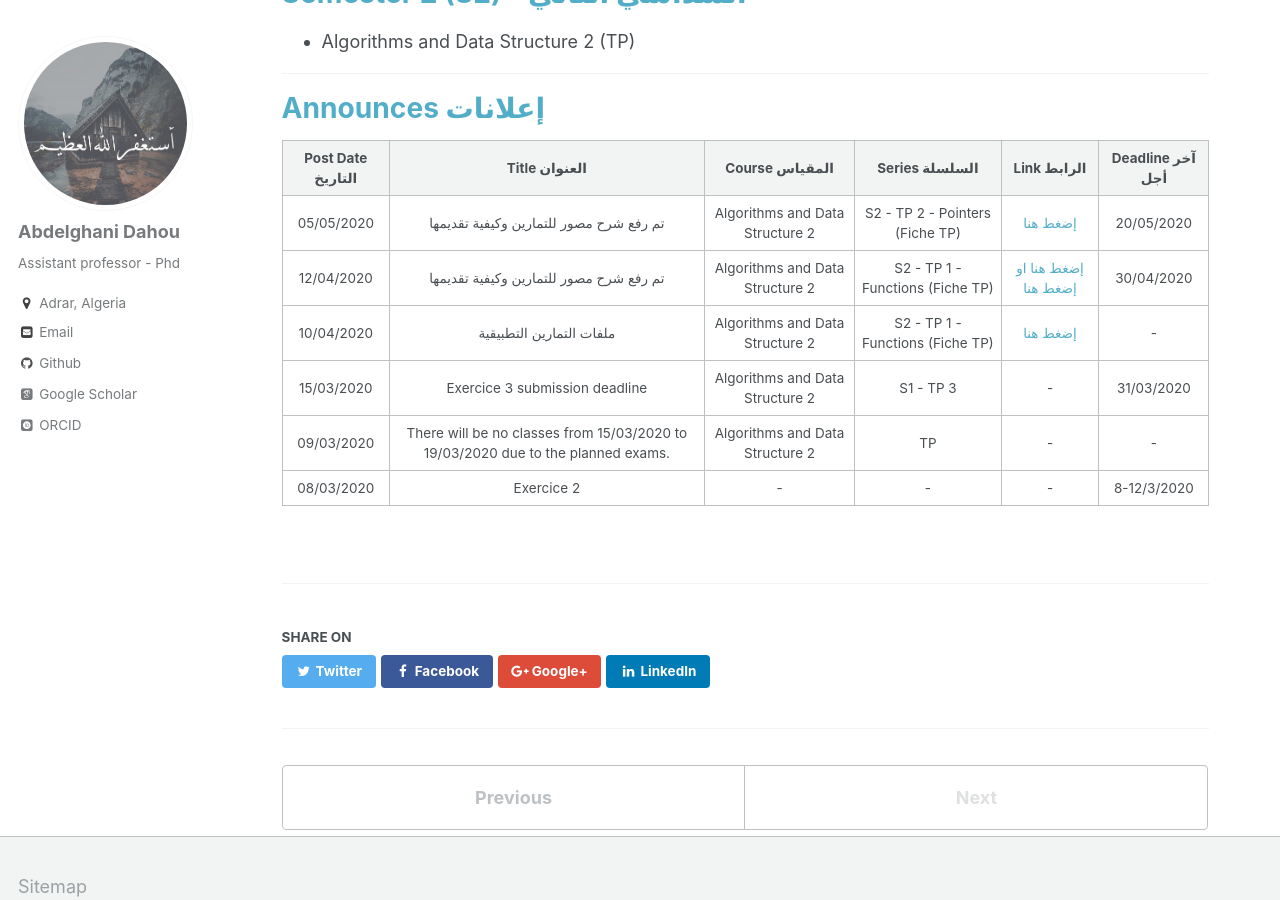
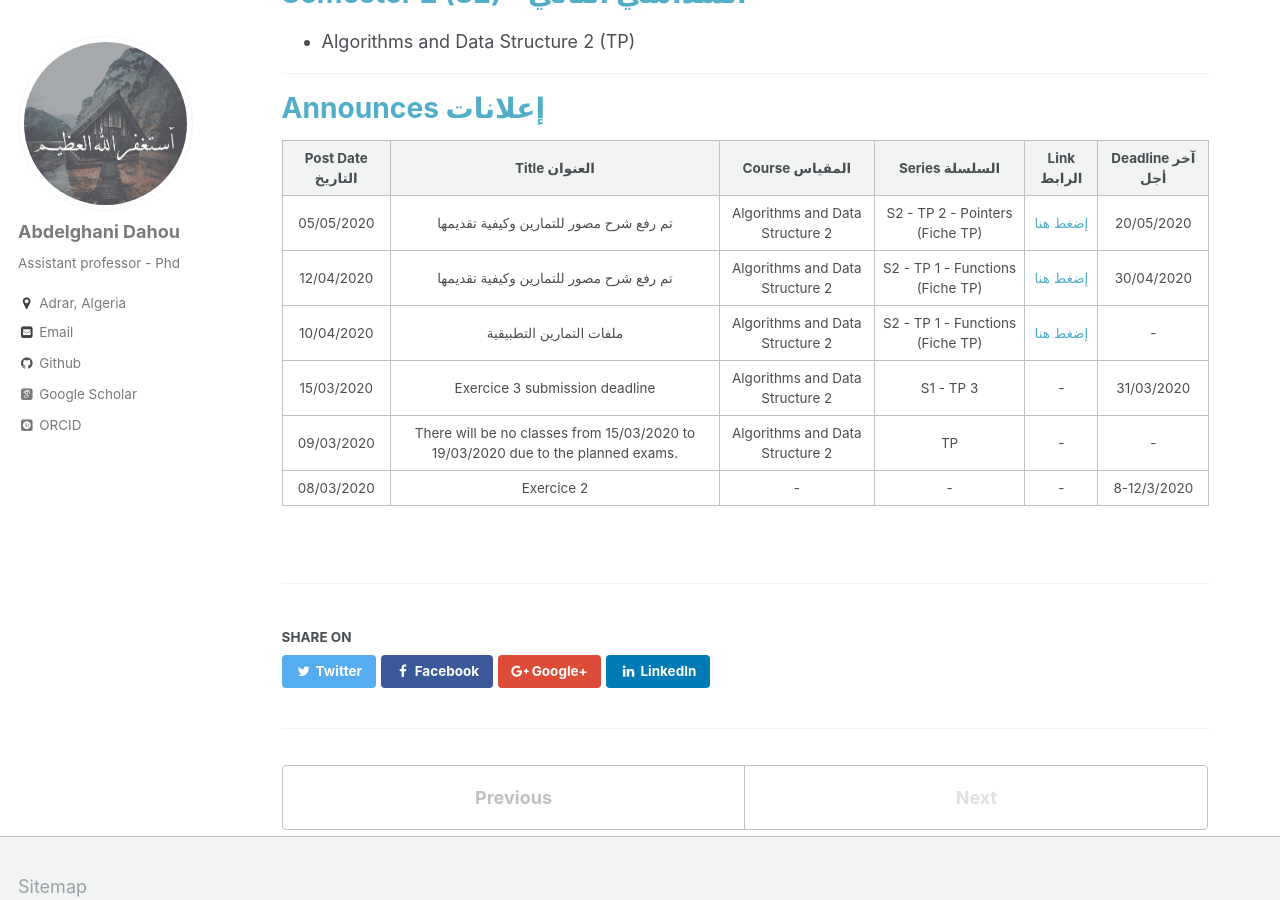
Before and after one commit to dr-dahou-adrar/dr-dahou-adrar.github.io, a Jekyll site: the page built from _teaching/Academic_year_2019_2020.md, in a window 1280 px wide and 900 px high, scrolled down 522 px. Built offline with Jekyll 4.4.1, drawn with Linux system fonts in a browser that asks for light colours; some web fonts are replaced.

Commit message:
annouce mode

```diff
--- a/_teaching/Academic_year_2019_2020.md
+++ b/_teaching/Academic_year_2019_2020.md
@@ -34,8 +34,8 @@ Assigned list of classes for this year: Algorithms and Data Structures 1-2, Nume
 
 |Post Date التاريخ| Title العنوان| Course المقياس| Series السلسلة| Link الرابط| Deadline آخر أجل|
 |:----------------:|:---------------------:|:-----------------------:|:----------------------:|:--------------------:|:--------------:|
-|05/05/2020|تم رفع شرح مصور للتمارين  وكيفية تقديمها|Algorithms and Data Structure 2|S2 - TP 2 - Pointers (Fiche TP)| [إضغط هنا ](https://drive.google.com/drive/folders/1rTBaId5Ffoy_v7OQ5DStvaS1F-4On1BD?usp=sharing)|20/05/2020|
-|12/04/2020|تم رفع شرح مصور للتمارين  وكيفية تقديمها|Algorithms and Data Structure 2|S2 - TP 1 - Functions (Fiche TP)| [إضغط هنا ](https://drive.google.com/file/d/1E6w6ojhqDbdDbMgkTiDOr8o9FuYBvISh/view) [او إضغط هنا ](https://www.youtube.com/watch?v=bEWbg0xvlLM)|30/04/2020|
+|05/05/2020|تم رفع شرح مصور للتمارين  وكيفية تقديمها|Algorithms and Data Structure 2|S2 - TP 2 - Pointers (Fiche TP)| [إضغط هنا ](/2019-2020-2nd-semester-teaching)|20/05/2020|
+|12/04/2020|تم رفع شرح مصور للتمارين  وكيفية تقديمها|Algorithms and Data Structure 2|S2 - TP 1 - Functions (Fiche TP)| [إضغط هنا ](/2019-2020-2nd-semester-teaching) |30/04/2020|
 |10/04/2020|ملفات التمارين التطبيقية|Algorithms and Data Structure 2|S2 - TP 1 - Functions (Fiche TP)|[إضغط هنا](https://elearning.univ-adrar.dz/course/view.php?id=266)|-|
 |15/03/2020|Exercice 3 submission deadline|Algorithms and Data Structure 2|S1 - TP 3| - |31/03/2020|
 |09/03/2020|There will be no classes from 15/03/2020 to 19/03/2020 due to the planned exams.| Algorithms and Data Structure 2 | TP |-|-|
```
